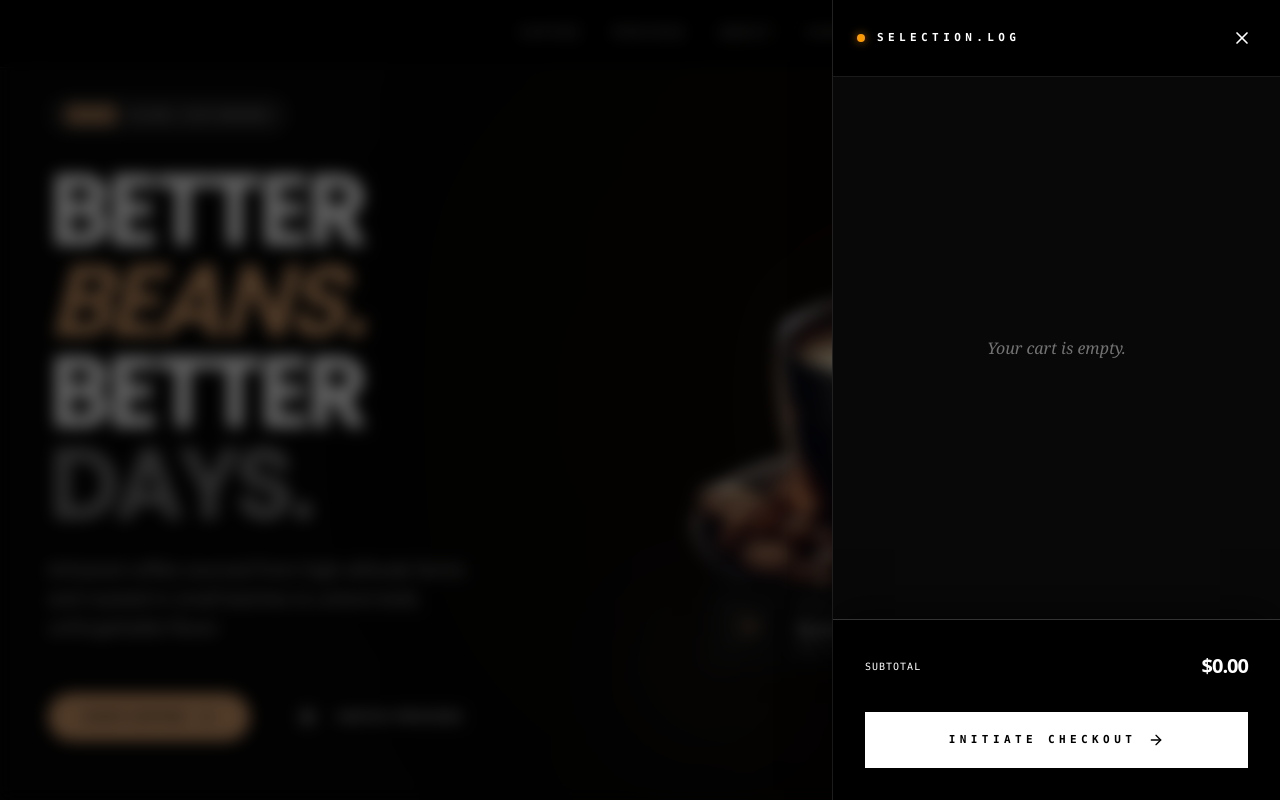
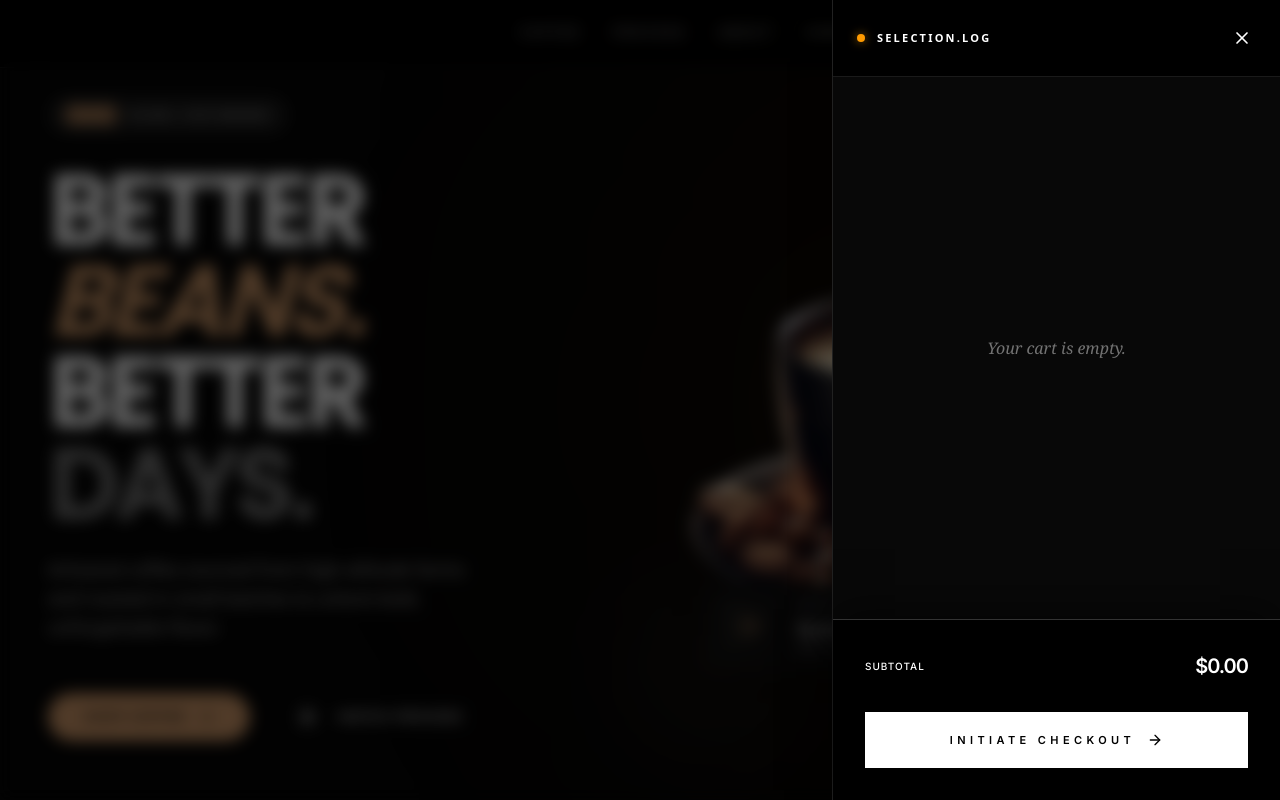
Before and after one commit to afterrender1/dark-drop-coffee-shop, a Next.js app: page / in a window 1280 px wide. Both pictures are taken after a click on the button 1222 px from the left and 45 px from the top of the page. Shown: the top 800 px of the page. Built offline with nearby package versions, Linux system fonts and the light colour scheme.

Commit message:
Update Navbar.jsx

```diff
--- a/app/components/Navbar.jsx
+++ b/app/components/Navbar.jsx
@@ -2,7 +2,6 @@
 
 import { useState, useEffect } from "react";
 import Link from "next/link";
-import { usePathname } from "next/navigation";
 import {
   motion,
   AnimatePresence,
@@ -19,7 +18,13 @@ import {
   Trash2,
 } from "lucide-react";
 import Image from "next/image";
-import { Raleway } from "next/font/google";
+import { Raleway, Inter } from "next/font/google";
+
+const inter = Inter({
+  subsets: ["latin"],
+  weight: ["400", "500", "600"],
+  variable: "--font-inter",
+});
 
 // 1. Redux Imports
 import { useSelector, useDispatch } from "react-redux";
@@ -146,7 +151,7 @@ const Navbar = () => {
               <ShoppingBag
                 size={20}
                 strokeWidth={1.5}
-                className="group-hover:scale-110 transition-transform"
+                className="group-hover:scale-110 cursor-pointer transition-transform"
               />
               {totalItems > 0 && (
                 <motion.span
@@ -193,7 +198,7 @@ const Navbar = () => {
               animate={{ opacity: 1 }}
               exit={{ opacity: 0 }}
               onClick={() => setIsCartOpen(false)}
-              className="fixed inset-0 bg-black/60 backdrop-blur-sm z-250"
+              className={`fixed inset-0 bg-black/60 backdrop-blur-sm z-250 ${inter.className}`}
             />
             <motion.div
               initial={{ x: "100%" }}
@@ -205,13 +210,13 @@ const Navbar = () => {
               <div className="p-6 flex items-center justify-between border-b border-white/10 bg-black">
                 <div className="flex items-center gap-3">
                   <div className="h-2 w-2 rounded-full bg-amber-500 shadow-[0_0_10px_rgba(245,158,11,0.6)]" />
-                  <span className="text-[11px] font-mono uppercase tracking-[0.4em] text-white font-bold">
+                  <span className="text-[11px]  uppercase tracking-[0.2em] text-white font-bold">
                     Selection.Log
                   </span>
                 </div>
                 <button
                   onClick={() => setIsCartOpen(false)}
-                  className="text-white hover:text-amber-500 transition-colors p-1"
+                  className="text-white hover:text-amber-500 cursor-pointer transition-colors p-1"
                 >
                   <X size={20} />
                 </button>
@@ -239,43 +244,64 @@ const Navbar = () => {
                       </div>
 
                       <div className="flex flex-col justify-between py-0.5">
-                        <div className="flex justify-between items-start">
+                        <div
+                          className={`flex justify-between items-start ${inter.className}`}
+                        >
                           <div className="space-y-1">
                             <h3 className="text-[12px] font-black uppercase tracking-tight text-white leading-none">
                               {item.name}
                             </h3>
-                            <p className="text-[10px] font-serif italic text-white/80">
+                            <p className="text-[10px]  italic text-white/80">
                               {item.origin || "Exclusive Blend"}
                             </p>
                           </div>
-                          <span className="text-[11px] font-mono text-amber-500 font-bold">
+                          <span className="text-[11px]  text-amber-500 font-bold">
                             ${item.price * item.quantity}
                           </span>
                         </div>
 
                         <div className="flex items-center justify-between mt-4">
-                          <div className="flex items-center gap-5 text-[12px] font-mono text-white">
+                          <div className="flex items-center bg-white/5 border border-white/10 rounded-sm overflow-hidden backdrop-blur-md">
+                            {/* Minus Button */}
                             <button
                               onClick={() =>
                                 dispatch(decrementQuantity(item.id))
                               }
-                              className="hover:text-amber-500 transition-colors font-bold px-1"
+                              className="flex items-center justify-center w-10 h-10 hover:bg-[#c89365] hover:text-white text-neutral-400 transition-all duration-300 cursor-pointer group active:scale-90"
                             >
-                              －
+                              <Minus
+                                size={14}
+                                strokeWidth={3}
+                                className="group-hover:scale-110"
+                              />
                             </button>
-                            <span className="text-white font-black border-x border-white/10 px-3">
-                              {item.quantity.toString().padStart(2, "0")}
-                            </span>
+
+                            {/* Quantity Display */}
+                            <div className="w-12 h-10 flex items-center justify-center border-x border-white/10 relative overflow-hidden">
+                              {/* Subtle Vertical Number Glow */}
+                              <div className="absolute inset-0 bg-white/2 pointer-events-none" />
+                              <span
+                                className={`text-[13px] font-mono font-black text-white tracking-tighter ${inter.className}`}
+                              >
+                                {item.quantity.toString().padStart(2, "0")}
+                              </span>
+                            </div>
+
+                            {/* Plus Button */}
                             <button
                               onClick={() => dispatch(addToCart(item))}
-                              className="hover:text-amber-500 transition-colors font-bold px-1"
+                              className="flex items-center justify-center w-10 h-10 hover:bg-[#c89365] hover:text-white text-neutral-400 transition-all duration-300 cursor-pointer group active:scale-90"
                             >
-                              ＋
+                              <Plus
+                                size={14}
+                                strokeWidth={3}
+                                className="group-hover:scale-110"
+                              />
                             </button>
                           </div>
                           <button
                             onClick={() => dispatch(removeFromCart(item.id))}
-                            className="text-[9px] font-mono uppercase text-white/60 hover:text-red-500 transition-colors tracking-widest underline underline-offset-4"
+                            className="text-[9px] font-mono uppercase cursor-pointer text-white/60 hover:text-red-500 transition-colors tracking-widest underline underline-offset-4"
                           >
                             Remove
                           </button>
@@ -287,10 +313,12 @@ const Navbar = () => {
               </div>
 
               {/* FOOTER */}
-              <div className="p-8 bg-black border-t border-white/20 shadow-[0_-10px_40px_rgba(0,0,0,0.5)]">
+              <div
+                className={`p-8 bg-black border-t border-white/20 shadow-[0_-10px_40px_rgba(0,0,0,0.5)] ${inter.className}`}
+              >
                 <div className="space-y-4 mb-8">
                   <div className="flex justify-between items-center">
-                    <span className="text-[10px] font-mono text-white uppercase tracking-widest font-medium">
+                    <span className="text-[10px]  text-white uppercase tracking-widest font-medium">
                       Subtotal
                     </span>
                     <span className="text-xl font-black text-white tracking-tighter">
@@ -299,8 +327,8 @@ const Navbar = () => {
                   </div>
                 </div>
 
-                <button className="relative w-full h-14 bg-white text-black overflow-hidden hover:bg-amber-500 transition-all duration-300 active:scale-[0.98] group">
-                  <div className="flex items-center justify-center gap-3 font-mono text-[11px] font-black uppercase tracking-[0.4em]">
+                <button className="relative w-full cursor-pointer h-14 bg-white text-black overflow-hidden hover:bg-amber-500 transition-all duration-300 active:scale-[0.98] group">
+                  <div className="flex items-center justify-center gap-3 text-[11px] font-black uppercase tracking-[0.4em]">
                     Initiate Checkout{" "}
                     <ArrowRight
                       size={16}
```
